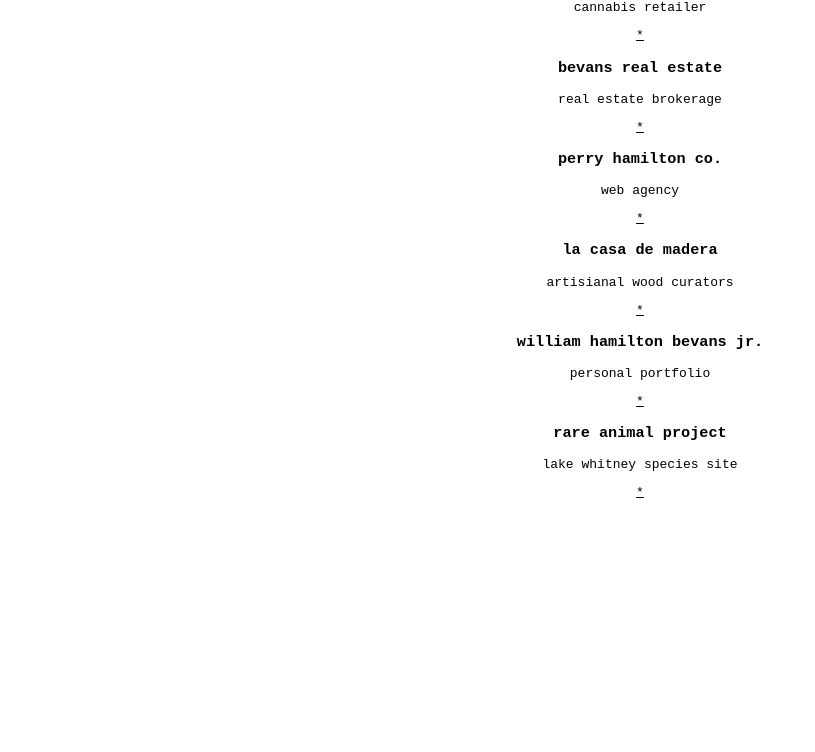
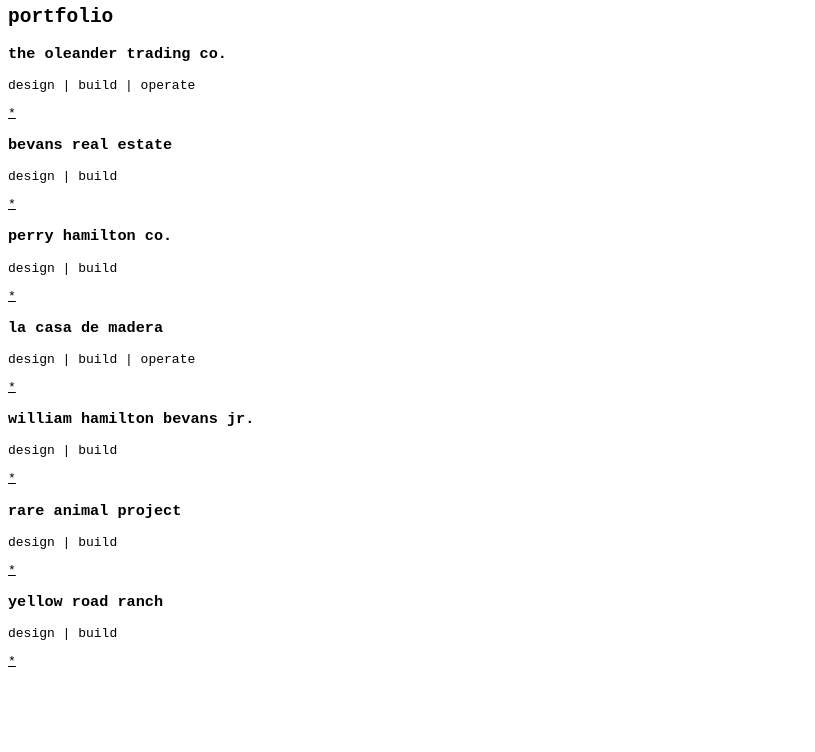
Before and after one commit to williambevans/ports, a plain HTML site: page index.html in a window 1280 px wide. Shown: the part 48-800 px from the top of the page, without its empty margins (0-815 px from the left). Drawn offline with Linux system fonts and the light colour scheme.

Commit message:
section addition

```diff
--- a/index.html
+++ b/index.html
@@ -47,36 +47,46 @@ If you've gotten to this point you've realized there's not much going on under t
     <!-- main -->
     <main>
         <section>
+            <h1>william hamilton bevans jr.</h1>
+        </section>
+        <section>
+            <h2>portfolio</h2>
+        </section>
+        <section>
             <h3>the oleander trading co.</h3>
-            <p>cannabis retailer</p>
+            <p>design | build | operate</p>
             <a title="want to know more, check on the website!" href="https://www.oleander.trading">*</a>
         </section>
         <section>
             <h3>bevans real estate</h3>
-            <p>real estate brokerage</p>
+            <p>design | build</p>
             <a title="want to know more, check on the website!" href="https://www.bevansrealtors.com">*</a>
         </section>
         <section>
             <h3>perry hamilton co.</h3>
-            <p>web agency</p>
+            <p>design | build</p>
             <a title="want to know more, check on the website!" href="https://perryhamilton.co">*</a>
         </section>
         <section>
             <h3>la casa de madera</h3>
-            <p>artisianal wood curators</p>
+            <p>design | build | operate</p>
             <a title="want to know more, check on the website!" href="">*</a>
         </section>
         <section>
             <h3>william hamilton bevans jr.</h3>
-            <p>personal portfolio</p>
+            <p>design | build </p>
             <a title="want to know more, check on the website!" href="http://whbevansjr.com">*</a>
         </section>
         <section>
             <h3>rare animal project</h3>
-            <p>lake whitney species site</p>
+            <p>design | build</p>
             <a title="want to know more, check on the website!" href="">*</a>
         </section>
-        <br>
+        <section>
+            <h3>yellow road ranch</h3>
+            <p>design | build</p>
+            <a title="want to know more, check on the website!" href="">*</a>
+        </section>
     </main>
     <!-- main -->
 
--- a/style.css
+++ b/style.css
@@ -1,6 +1,5 @@
 body, a {
     font-family: monospace;
-    text-align: center;
     color: black;
 
 }
```
